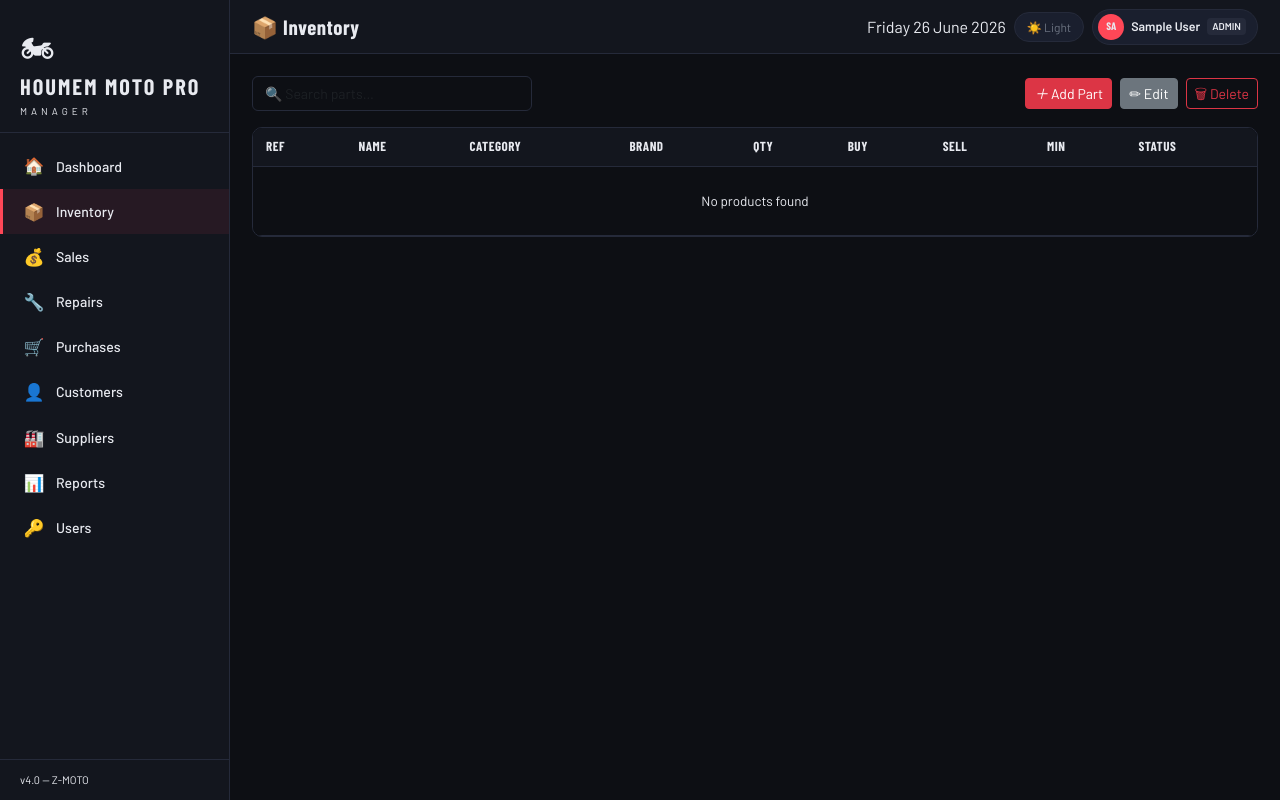
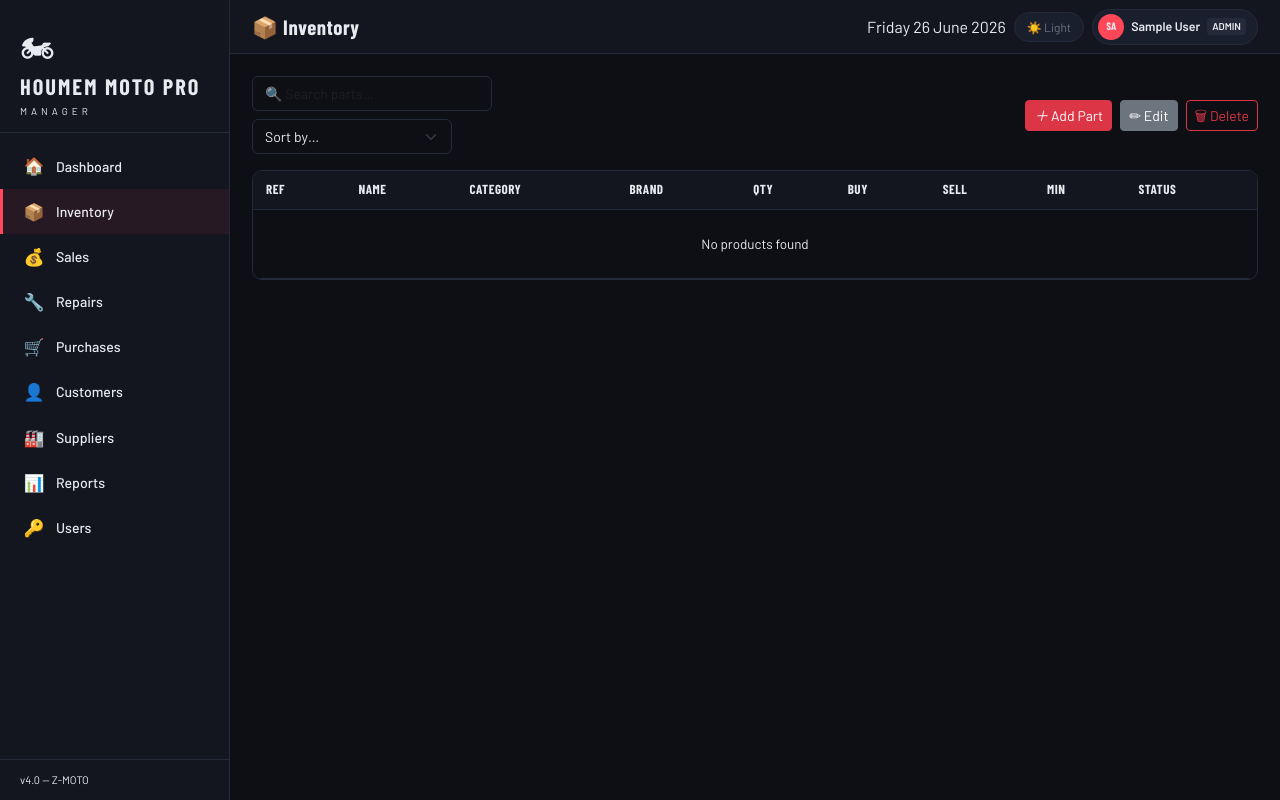
Before and after one commit to ggMBD/moto-webapp, a Flask app: page /inventory in a window 1280 px wide. Run offline with Flask 3, Linux system fonts and the light colour scheme; the visitor is signed in with stand-in values (Sample User, id 1); data that the repository does not hold is empty; some web fonts are replaced.

Commit message:
add sorting controls to the Inventory page — a select dropdown plus clickable column sorting.

```diff
--- a/templates/inventory.html
+++ b/templates/inventory.html
@@ -5,7 +5,18 @@
 
 {% block content %}
 <div class="d-flex flex-wrap align-items-center justify-content-between gap-2 mb-3">
-  <input class="form-control" id="inv-search" placeholder="🔍 Search parts…" style="max-width:280px">
+  <div class="d-flex gap-2 flex-wrap">
+    <input class="form-control" id="inv-search" placeholder="🔍 Search parts…" style="max-width:240px">
+    <select class="form-select" id="inv-sort" style="max-width:200px">
+      <option value="">Sort by…</option>
+      <option value="low_stock">⚠ Low Stock First</option>
+      <option value="sell_asc">💰 Sell Price ↑</option>
+      <option value="sell_desc">💰 Sell Price ↓</option>
+      <option value="qty_asc">📦 Qty ↑</option>
+      <option value="qty_desc">📦 Qty ↓</option>
+      <option value="name_asc">🔤 Name A–Z</option>
+    </select>
+  </div>
   <div class="d-flex gap-2">
     <button class="btn btn-danger btn-sm" id="btn-add"><i>＋</i> Add Part</button>
     <button class="btn btn-secondary btn-sm" id="btn-edit">✏ Edit</button>
@@ -14,7 +25,19 @@
 </div>
 <div class="zmoto-card table-responsive">
   <table class="table table-hover mb-0">
-    <thead><tr><th>Ref</th><th>Name</th><th>Category</th><th>Brand</th><th>Qty</th><th>Buy</th><th>Sell</th><th>Min</th><th>Status</th></tr></thead>
+    <thead>
+      <tr>
+        <th>Ref</th>
+        <th>Name</th>
+        <th>Category</th>
+        <th>Brand</th>
+        <th class="sortable-th" data-sort="qty">Qty</th>
+        <th>Buy</th>
+        <th class="sortable-th" data-sort="sell">Sell</th>
+        <th>Min</th>
+        <th class="sortable-th" data-sort="status">Status</th>
+      </tr>
+    </thead>
     <tbody id="tbl"></tbody>
   </table>
 </div>
@@ -56,12 +79,57 @@
 {% endblock %}
 
 {% block extra_js %}
+<style>
+.sortable-th { cursor: pointer; user-select: none; }
+.sortable-th:hover { color: #fff !important; }
+.sortable-th .sort-arrow { font-size: .7rem; margin-left: 3px; opacity: .6; }
+</style>
 <script>
 let sel = null;
+let allRows = [];
+let currentSort = '';
+let statusSortDesc = false; // toggles when clicking Status header repeatedly
 const modal = new bootstrap.Modal('#modalProduct');
 
-function load() {
-  apiG('/api/products?q='+encodeURIComponent($('#inv-search').val())).done(function(rows) {
+function applySort(rows, sortKey) {
+  const arr = [...rows];
+  switch (sortKey) {
+    case 'low_stock':
+      // Low stock items first, then by how critical (qty - min_stock ascending)
+      arr.sort((a,b) => {
+        const aLow = a.qty <= a.min_stock, bLow = b.qty <= b.min_stock;
+        if (aLow && !bLow) return -1;
+        if (!aLow && bLow) return 1;
+        return (a.qty - a.min_stock) - (b.qty - b.min_stock);
+      });
+      break;
+    case 'sell_asc':  arr.sort((a,b) => a.sell_price - b.sell_price); break;
+    case 'sell_desc': arr.sort((a,b) => b.sell_price - a.sell_price); break;
+    case 'qty_asc':   arr.sort((a,b) => a.qty - b.qty); break;
+    case 'qty_desc':  arr.sort((a,b) => b.qty - a.qty); break;
+    case 'name_asc':  arr.sort((a,b) => a.name.localeCompare(b.name)); break;
+    case 'status_low_first':
+      arr.sort((a,b) => {
+        const aLow = a.qty <= a.min_stock, bLow = b.qty <= b.min_stock;
+        if (aLow && !bLow) return -1;
+        if (!aLow && bLow) return 1;
+        return 0;
+      });
+      break;
+    case 'status_ok_first':
+      arr.sort((a,b) => {
+        const aLow = a.qty <= a.min_stock, bLow = b.qty <= b.min_stock;
+        if (aLow && !bLow) return 1;
+        if (!aLow && bLow) return -1;
+        return 0;
+      });
+      break;
+    default: break; // no sort, keep original (alphabetical from API)
+  }
+  return arr;
+}
+
+function render(rows) {
   const $t = $('#tbl').empty();
   if (!rows.length) { $t.append('<tr><td colspan="9" class="text-center text-muted py-4">No products found</td></tr>'); return; }
   rows.forEach(r => {
@@ -72,6 +140,12 @@ function load() {
       <td><span class="badge ${low?'status-waiting_parts':'status-done'}">${low?'Low':'OK'}</span></td>
     </tr>`).on('click', function(){ $('#tbl tr').removeClass('table-active'); $(this).addClass('table-active'); sel=r; }).appendTo($t);
   });
+}
+
+function load() {
+  apiG('/api/products?q='+encodeURIComponent($('#inv-search').val())).done(function(rows) {
+    allRows = rows;
+    render(applySort(allRows, currentSort));
   });
 }
 
@@ -85,6 +159,31 @@ function openModal(d) {
 }
 
 $('#inv-search').on('input', load);
+
+// Dropdown sort
+$('#inv-sort').on('change', function() {
+  currentSort = $(this).val();
+  render(applySort(allRows, currentSort));
+});
+
+// Clickable column headers
+$('.sortable-th').on('click', function() {
+  const key = $(this).data('sort');
+  if (key === 'status') {
+    // Toggle: low stock on top <-> OK on top
+    statusSortDesc = !statusSortDesc;
+    currentSort = statusSortDesc ? 'status_low_first' : 'status_ok_first';
+    $('#inv-sort').val(''); // dropdown no longer reflects exact state
+  } else if (key === 'sell') {
+    currentSort = currentSort === 'sell_asc' ? 'sell_desc' : 'sell_asc';
+    $('#inv-sort').val(currentSort);
+  } else if (key === 'qty') {
+    currentSort = currentSort === 'qty_asc' ? 'qty_desc' : 'qty_asc';
+    $('#inv-sort').val(currentSort);
+  }
+  render(applySort(allRows, currentSort));
+});
+
 $('#btn-add').on('click', () => openModal(null));
 $('#btn-edit').on('click', () => { if (!sel) { toast('Select a product first','error'); return; } openModal(sel); });
 $('#btn-save').on('click', function() {
```
Lines whose indentation alone changed are shown as unchanged.
